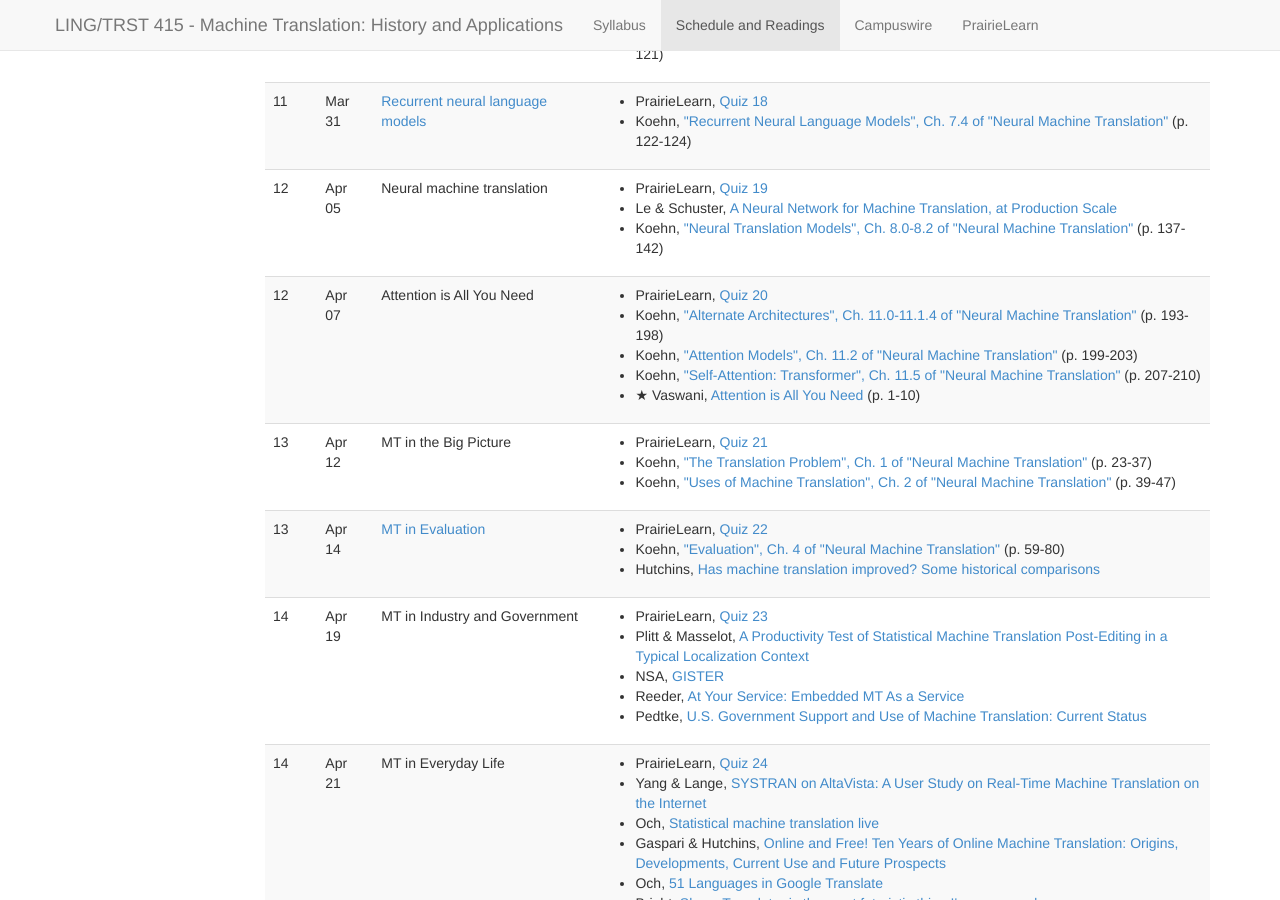
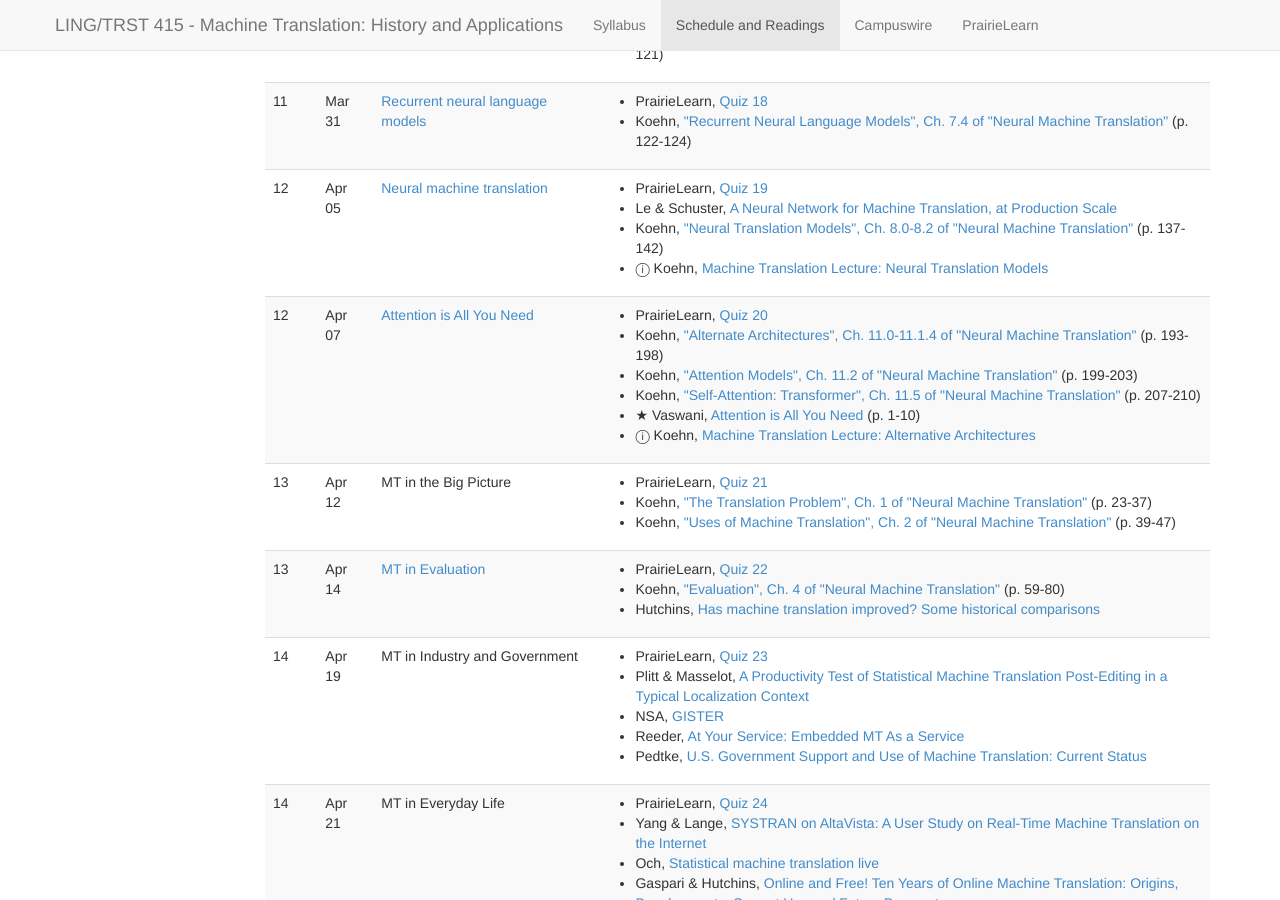
Before and after one commit to 2022-Spring-UIUC-LING415/2022-Spring-UIUC-LING415.github.io, a Jekyll site: the page built from schedule.md, in a window 1280 px wide and 900 px high, scrolled down 2772 px. Built offline with Jekyll 4.4.1, drawn with Linux system fonts in a browser that asks for light colours; nearby versions of some CDN libraries.

Commit message:
Update schedule.yaml

```diff
--- a/_data/schedule.yaml
+++ b/_data/schedule.yaml
@@ -573,6 +573,7 @@
   week: 12
   date: 2020-04-05
   title: Neural machine translation
+  slides: "http://mt-class.org/jhu/slides/lecture-nmt.pdf"
   reading:
     -
       author: PrairieLearn
@@ -587,11 +588,17 @@
       title: "\"Neural Translation Models\", Ch. 8.0-8.2 of \"Neural Machine Translation\""
       pages: 137-142
       url: https://doi-org.proxy2.library.illinois.edu/10.1017/9781108608480
+    -
+      author: Koehn
+      title: "Machine Translation Lecture: Neural Translation Models"
+      url: https://www.youtube.com/watch?v=1uoOk2S6GUk
+      optional: true
 -
   week: 12
   date: 2020-04-07
   title: Attention is All You Need
   lecturer: Lane Schwartz
+  slides: http://mt-class.org/jhu/slides/lecture-alt-architectures.pdf
   reading:
     -
       author: PrairieLearn
@@ -618,6 +625,11 @@
       pages: 1-10
       url: https://arxiv.org/pdf/1706.03762.pdf
       grad_level: true
+    -
+      author: Koehn
+      title: "Machine Translation Lecture: Alternative Architectures"
+      url: https://youtu.be/p8bj_sIfN6w
+      optional: true
 -
   week: 13
   date: 2020-04-12
```
